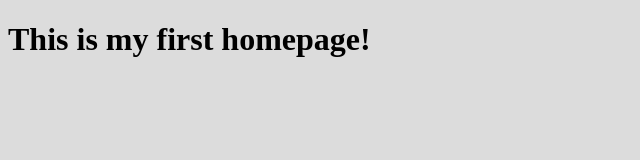
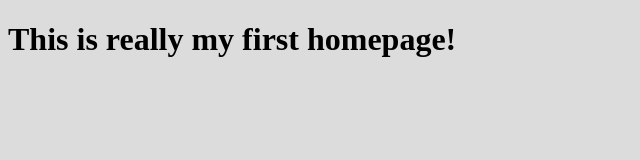
Before and after one commit to everyplace/Cooper-Sample-Project, a plain HTML site: page index.html in a window 1280 px wide. Shown: the whole page, without its empty margins (0-640 px from the left). Drawn offline with nearby package versions, Linux system fonts and the light colour scheme.

Commit message:
Local change

```diff
--- a/index.html
+++ b/index.html
@@ -7,6 +7,6 @@
 		<link rel="stylesheet" type="text/css" href="style.css" />
 	</head>
 	<body>
-		<h1>This is my first homepage!</h1>
+		<h1>This is really my first homepage!</h1>
 	</body>
 </html>
```
